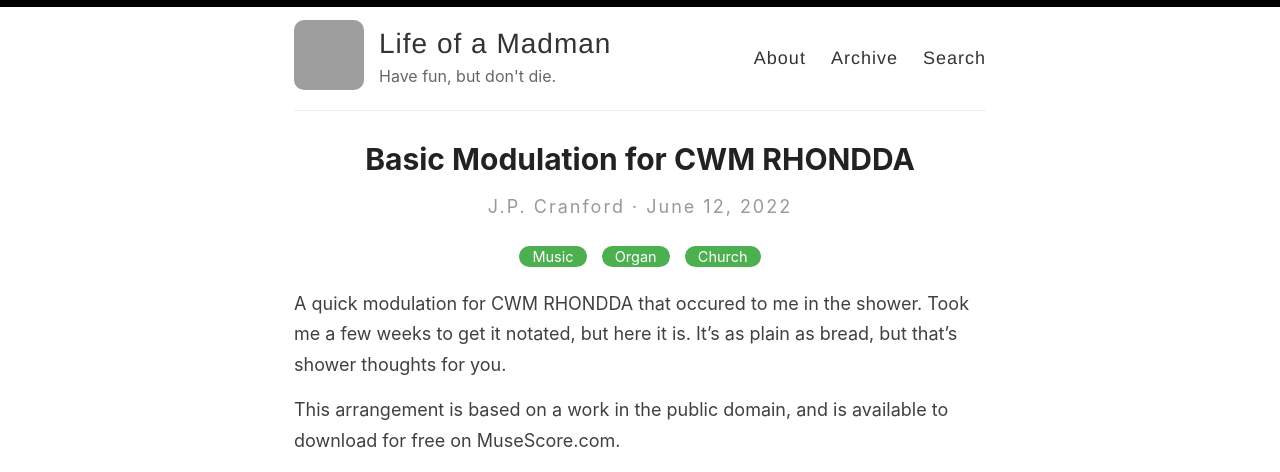
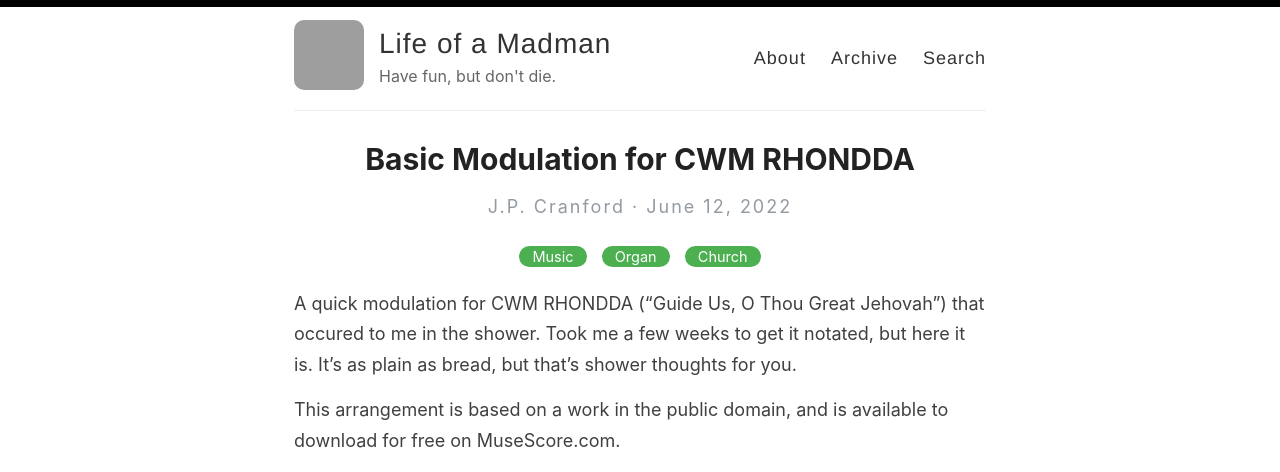
Before and after one commit to jpcranford/jpcranford.github.io, a Jekyll site: the page built from _posts/2022-06-12-cwm-rhonnda-modulation.md, in a window 1280 px wide, cut to the strip 0-472 px from the top of the page. Built offline with Jekyll 4.4.1, drawn with Linux system fonts in a browser that asks for light colours; grey boxes are pictures that could not be loaded.

Commit message:
Add common name of hymn

```diff
--- a/_posts/2022-06-12-cwm-rhonnda-modulation.md
+++ b/_posts/2022-06-12-cwm-rhonnda-modulation.md
@@ -4,7 +4,7 @@ title: "Basic Modulation for CWM RHONDDA"
 categories: [Music,Organ,Church]
 ---
 
-A quick modulation for CWM RHONDDA that occured to me in the shower. Took me a few weeks to get it notated, but here it is. It's as plain as bread, but that's shower thoughts for you.
+A quick modulation for CWM RHONDDA ("Guide Us, O Thou Great Jehovah") that occured to me in the shower. Took me a few weeks to get it notated, but here it is. It's as plain as bread, but that's shower thoughts for you.
 
 This arrangement is based on a work in the public domain, and is available to download for free on MuseScore.com.
 
```
